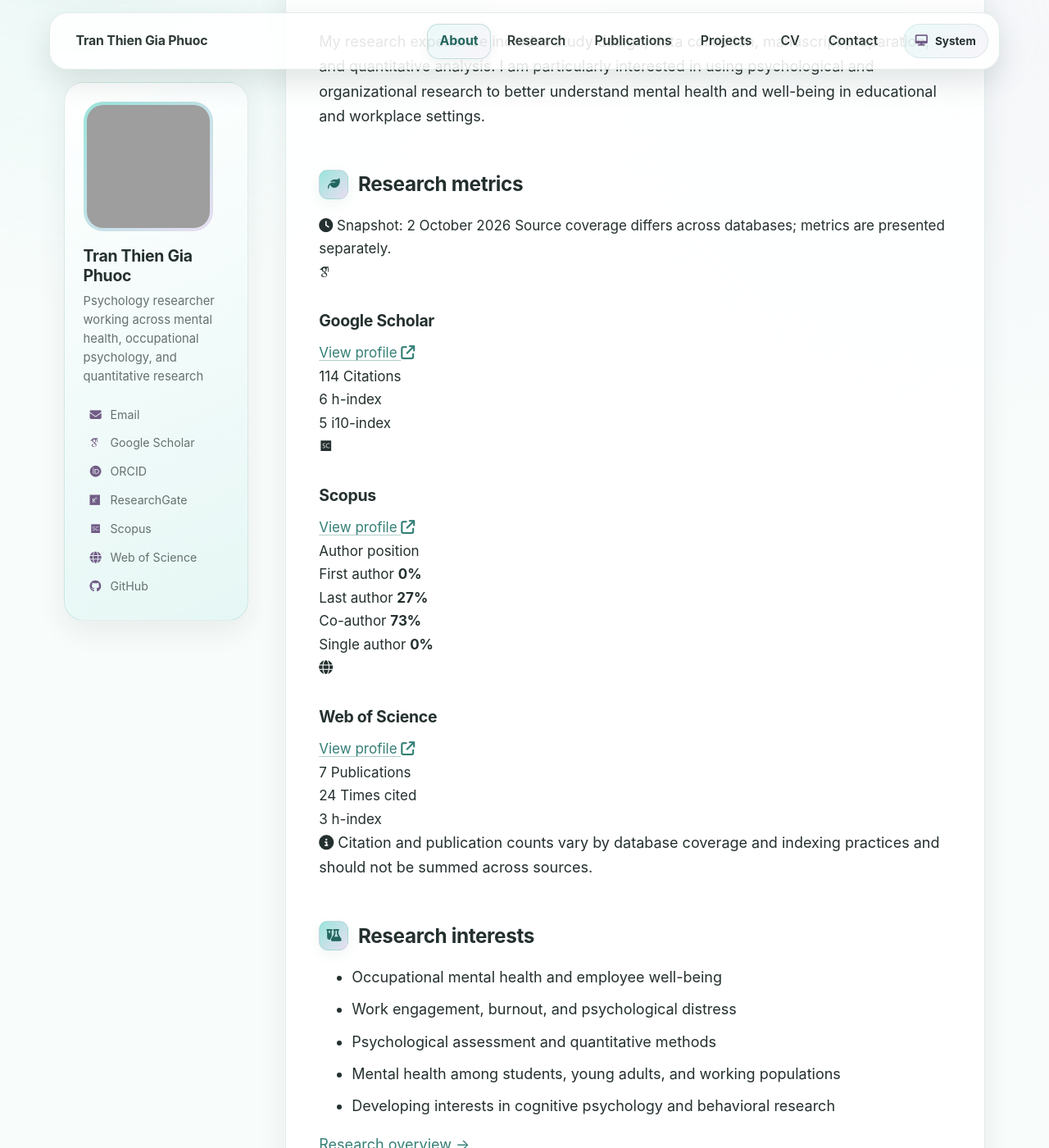
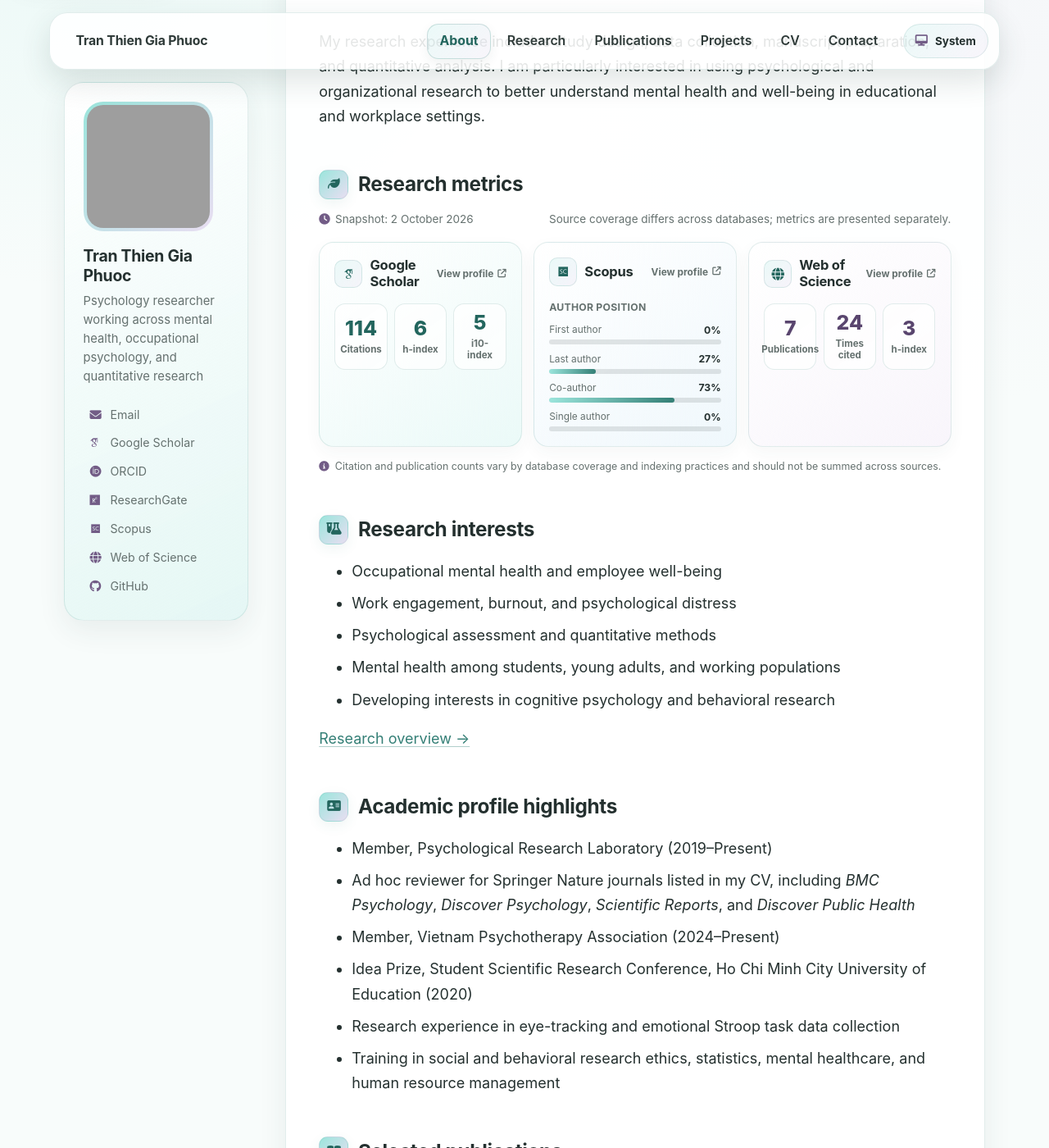
Before and after one commit to ttgpPsychMH/ttgpPsychMH.github.io, a Jekyll site: the page built from _pages/about.md, in a window 1280 px wide and 1400 px high, scrolled down 302 px. Shown: the whole window at 82% size. Built offline with Jekyll 4.4.1, drawn with Linux system fonts in a browser that asks for light colours; some web fonts are replaced; a script that is not in the unit is left out; grey boxes are pictures that could not be loaded.

Commit message:
Style responsive research metrics dashboard

```diff
--- a/_sass/custom.scss
+++ b/_sass/custom.scss
@@ -1417,3 +1417,263 @@ pre {
   margin: 0 0 1.35rem;
   padding: 0.15rem 0 0;
 }
+
+
+/* ==========================================================================
+   RESEARCH METRICS
+   ========================================================================== */
+
+.research-metrics {
+  margin-top: 0.2rem;
+}
+
+.research-metrics__meta {
+  display: flex;
+  flex-wrap: wrap;
+  gap: 0.35rem 0.9rem;
+  align-items: center;
+  justify-content: space-between;
+  margin: -0.15rem 0 1rem;
+  color: var(--text-muted);
+  font-size: 0.75rem;
+  line-height: 1.45;
+}
+
+.research-metrics__meta span:first-child {
+  display: inline-flex;
+  gap: 0.35rem;
+  align-items: center;
+  white-space: nowrap;
+}
+
+.research-metrics__meta i {
+  color: var(--accent-purple);
+}
+
+.research-metrics__sources {
+  display: grid;
+  grid-template-columns: repeat(3, minmax(0, 1fr));
+  gap: 0.8rem;
+}
+
+.research-metric-source {
+  min-width: 0;
+  padding: 1rem;
+  border: 1px solid var(--border-soft);
+  border-radius: 18px;
+  background: var(--surface-raised);
+  box-shadow: 0 7px 20px rgba(40, 69, 66, 0.045);
+}
+
+.research-metric-source--google_scholar {
+  background: linear-gradient(145deg, var(--surface), var(--panel-1));
+}
+
+.research-metric-source--scopus {
+  background: linear-gradient(145deg, var(--surface), var(--panel-2));
+}
+
+.research-metric-source--web_of_science {
+  background: linear-gradient(145deg, var(--surface), var(--panel-5));
+}
+
+.research-metric-source__header {
+  display: flex;
+  gap: 0.65rem;
+  align-items: center;
+  justify-content: space-between;
+  margin-bottom: 0.9rem;
+}
+
+.research-metric-source__title {
+  display: flex;
+  min-width: 0;
+  gap: 0.5rem;
+  align-items: center;
+}
+
+.research-metric-source__title h3 {
+  margin: 0 !important;
+  font-size: 0.92rem !important;
+  line-height: 1.2;
+}
+
+.research-metric-source__icon {
+  display: inline-flex;
+  flex: 0 0 auto;
+  width: 1.9rem;
+  height: 1.9rem;
+  align-items: center;
+  justify-content: center;
+  color: var(--accent-green-strong);
+  border: 1px solid var(--border-soft);
+  border-radius: 10px;
+  background: linear-gradient(135deg, var(--panel-1), var(--panel-5));
+  font-size: 0.86rem;
+}
+
+.research-metric-source__link {
+  display: inline-flex;
+  flex: 0 0 auto;
+  gap: 0.28rem;
+  align-items: center;
+  color: var(--text-muted) !important;
+  font-size: 0.66rem;
+  font-weight: 650;
+  text-decoration: none !important;
+  white-space: nowrap;
+}
+
+.research-metric-source__link:hover {
+  color: var(--accent-green-strong) !important;
+}
+
+.research-metric-source__link i {
+  font-size: 0.58rem;
+}
+
+.research-metric-values {
+  display: grid;
+  grid-template-columns: repeat(3, minmax(0, 1fr));
+  gap: 0.45rem;
+}
+
+.research-metric-value {
+  display: flex;
+  min-height: 76px;
+  flex-direction: column;
+  align-items: center;
+  justify-content: center;
+  padding: 0.55rem 0.3rem;
+  text-align: center;
+  border: 1px solid var(--border-soft);
+  border-radius: 13px;
+  background: color-mix(in srgb, var(--surface) 76%, transparent);
+}
+
+.research-metric-value__number {
+  color: var(--accent-green-strong);
+  font-size: 1.38rem;
+  font-weight: 760;
+  line-height: 1;
+}
+
+.research-metric-source--web_of_science .research-metric-value__number {
+  color: var(--accent-purple-strong);
+}
+
+.research-metric-value__label {
+  margin-top: 0.38rem;
+  color: var(--text-muted);
+  font-size: 0.64rem;
+  font-weight: 650;
+  line-height: 1.2;
+}
+
+.research-author-positions__heading {
+  margin-bottom: 0.55rem;
+  color: var(--text-muted);
+  font-size: 0.68rem;
+  font-weight: 700;
+  letter-spacing: 0.02em;
+  text-transform: uppercase;
+}
+
+.research-author-position + .research-author-position {
+  margin-top: 0.55rem;
+}
+
+.research-author-position__label {
+  display: flex;
+  gap: 0.5rem;
+  align-items: center;
+  justify-content: space-between;
+  margin-bottom: 0.22rem;
+  color: var(--text-muted);
+  font-size: 0.66rem;
+  line-height: 1.25;
+}
+
+.research-author-position__label strong {
+  color: var(--text-main);
+  font-size: 0.68rem;
+}
+
+.research-author-position__track {
+  width: 100%;
+  height: 6px;
+  overflow: hidden;
+  border-radius: 999px;
+  background: color-mix(in srgb, var(--text-muted) 18%, transparent);
+}
+
+.research-author-position__fill {
+  display: block;
+  height: 100%;
+  min-width: 0;
+  border-radius: inherit;
+  background: linear-gradient(90deg, var(--pastel-green), var(--accent-green));
+}
+
+.research-metrics__note {
+  display: flex;
+  gap: 0.4rem;
+  align-items: flex-start;
+  margin: 0.85rem 0 0 !important;
+  color: var(--text-muted);
+  font-size: 0.69rem !important;
+  line-height: 1.45;
+}
+
+.research-metrics__note i {
+  flex: 0 0 auto;
+  margin-top: 0.18rem;
+  color: var(--accent-purple);
+}
+
+@media screen and (max-width: 1080px) {
+  .research-metrics__sources {
+    grid-template-columns: 1fr 1fr;
+  }
+
+  .research-metric-source--web_of_science {
+    grid-column: 1 / -1;
+  }
+}
+
+@media screen and (max-width: 700px) {
+  .research-metrics__sources {
+    grid-template-columns: 1fr;
+  }
+
+  .research-metric-source--web_of_science {
+    grid-column: auto;
+  }
+
+  .research-metrics__meta {
+    align-items: flex-start;
+    flex-direction: column;
+  }
+}
+
+@media screen and (max-width: 420px) {
+  .research-metric-source {
+    padding: 0.85rem;
+  }
+
+  .research-metric-source__header {
+    align-items: flex-start;
+  }
+
+  .research-metric-source__link {
+    font-size: 0.62rem;
+  }
+
+  .research-metric-value {
+    min-height: 70px;
+  }
+
+  .research-metric-value__number {
+    font-size: 1.22rem;
+  }
+}
```
